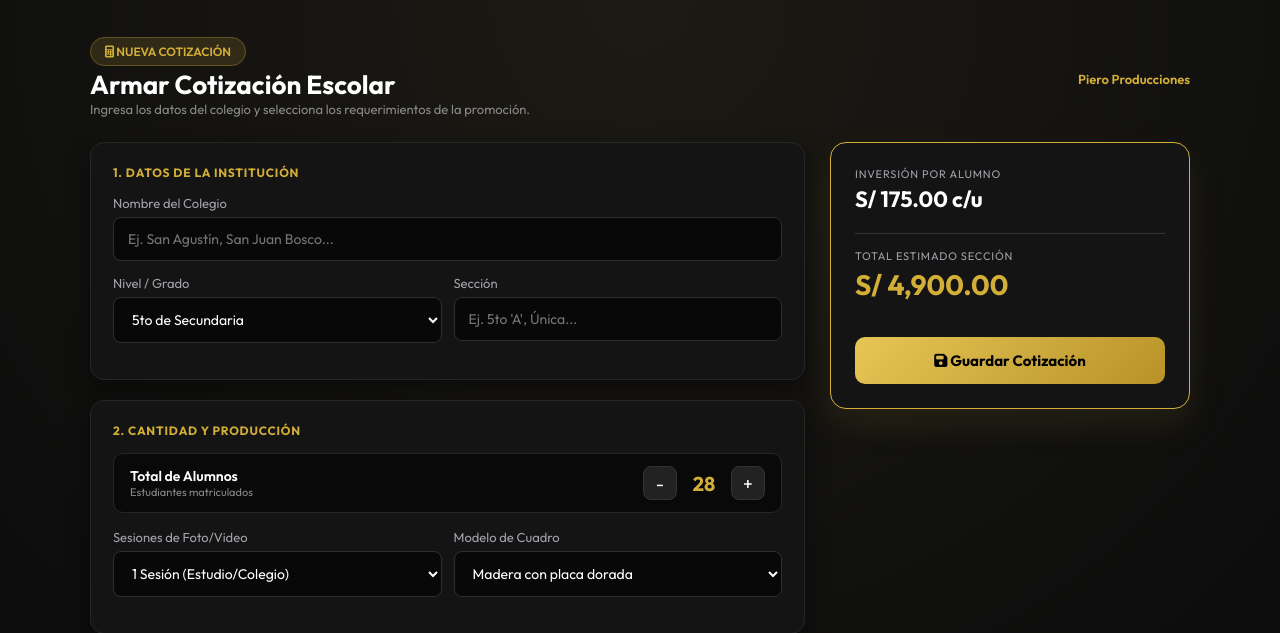
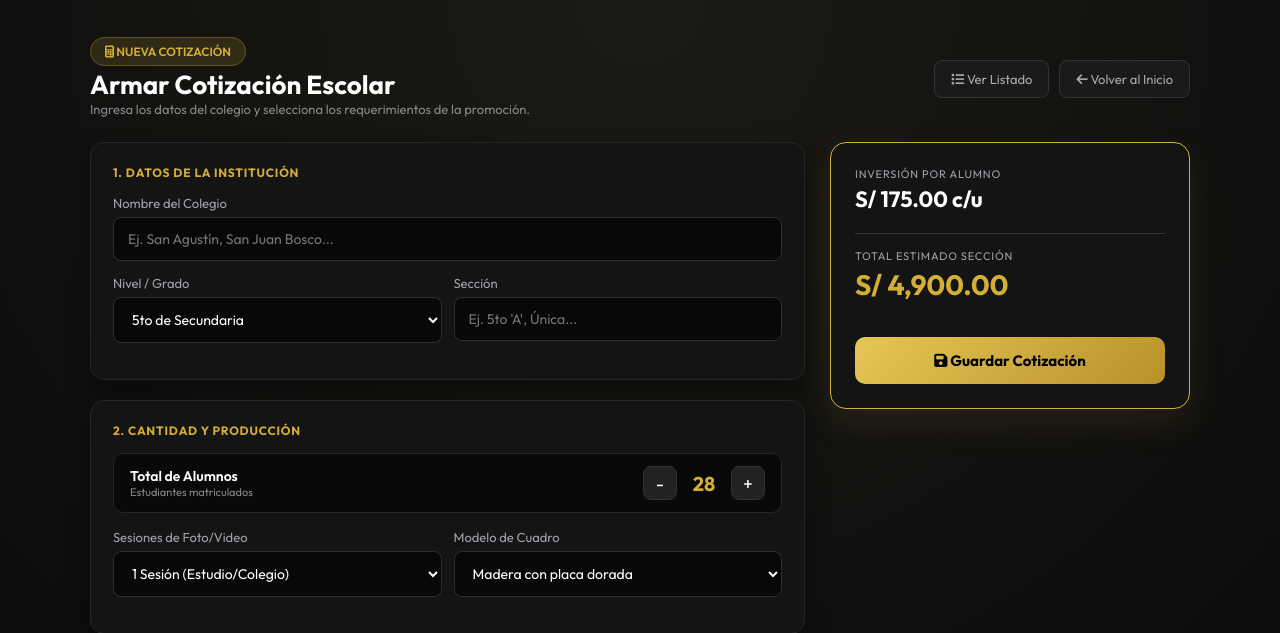
Before and after one commit to felixluiscarlosascencio-oss/Proyecto_Piero, a CodeIgniter 4 app: the page made by app/Views/cotizaciones/crear.php in a window 1280 px wide. Shown: the top 633 px of the page. Run offline with PHP 8.4 and a stand-in for CodeIgniter, Linux system fonts and the light colour scheme; the template is opened without the code that fills it, so the values that code supplies are empty; some libraries are stand-ins or nearby versions.

Commit message:
Ajustes visuales y botón de retorn

```diff
--- a/app/Views/cotizaciones/crear.php
+++ b/app/Views/cotizaciones/crear.php
@@ -15,14 +15,19 @@
 
 <div class="cotizador-container">
 
-    <div class="header-cotizacion">
+    <div class="header-cotizacion" style="display: flex; justify-content: space-between; align-items: center; margin-bottom: 25px;">
         <div>
             <span class="badge-top"><i class="fa-solid fa-calculator"></i> NUEVA COTIZACIÓN</span>
             <h1 style="font-size: 26px; margin-top: 8px;">Armar Cotización Escolar</h1>
             <p style="font-size: 13px; color: #888;">Ingresa los datos del colegio y selecciona los requerimientos de la promoción.</p>
         </div>
-        <div style="font-size: 13px; color: #d4af37; font-weight: 600;">
-            Piero Producciones
+        <div style="display: flex; gap: 10px; align-items: center;">
+            <a href="<?= base_url('cotizaciones') ?>" style="background: #1a1a1a; border: 1px solid #333; color: #aaa; padding: 10px 16px; border-radius: 8px; text-decoration: none; font-size: 13px;">
+                <i class="fa-solid fa-list"></i> Ver Listado
+            </a>
+            <a href="<?= base_url('/') ?>" style="background: #1a1a1a; border: 1px solid #333; color: #aaa; padding: 10px 16px; border-radius: 8px; text-decoration: none; font-size: 13px;">
+                <i class="fa-solid fa-arrow-left"></i> Volver al Inicio
+            </a>
         </div>
     </div>
 
--- a/app/Views/layouts/main.php
+++ b/app/Views/layouts/main.php
@@ -14,6 +14,7 @@
             <nav class="menu">
                 <a href="<?= base_url() ?>">Inicio</a>
                 <a href="<?= base_url('#servicios') ?>">Servicios</a>
+                <a href="<?= base_url('cotizaciones') ?>" style="color: #d4af37; font-weight: 600;">Cotizaciones</a>
             </nav>
         </div>
     </header>
```
Also changed, not shown: app/Views/cotizaciones/index.php (+9 -4 lines), app/Views/home.php (+5 -7 lines), writable/database.db.
